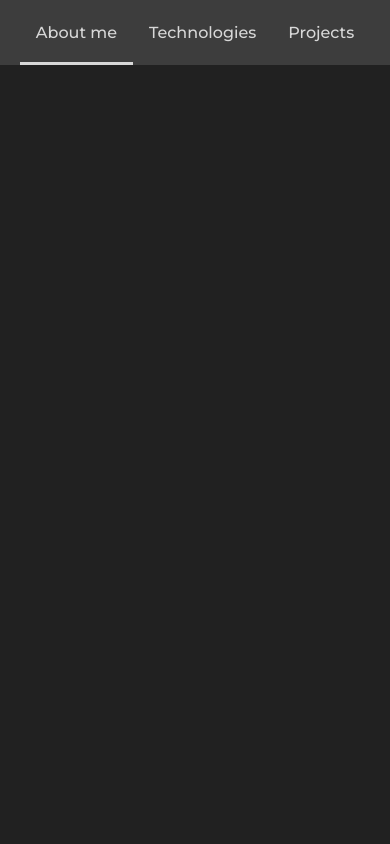
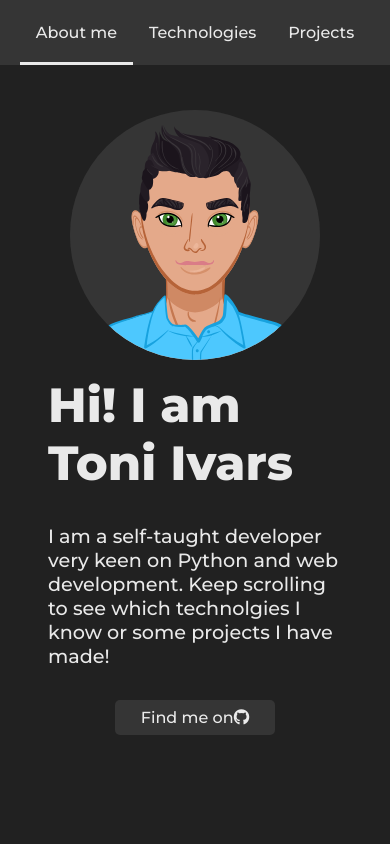
Before and after one commit to ToniIvars/toniivars.github.io, a plain HTML site: page index.html in a window 390 px wide. Shown: the top 844 px of the page. Drawn offline with Linux system fonts and the light colour scheme.

Commit message:
Add the "about me" section and format the code better

```diff
--- a/index.css
+++ b/index.css
@@ -1,7 +1,7 @@
 :root {
-    --nav-bg: rgba(61, 61, 61, 1);
+  --nav-bg: rgba(61, 61, 61, 0.75);
   --sections-bg: rgba(33, 33, 33, 1);
-    --main-fg: rgba(255, 255, 255, 0.8);
+  --main-fg: rgba(255, 255, 255, 0.9);
   --light-fg: rgba(255, 255, 255, 0.2);
 }
 
@@ -11,9 +11,19 @@
   box-sizing: border-box;
 }
 
-html { scroll-behavior: smooth; }
+html {
+  scroll-behavior: smooth;
+}
 
-body { font-family: 'Montserrat', sans-serif; }
+body {
+  font-family: "Montserrat", sans-serif;
+  color: var(--main-fg);
+}
+
+a {
+  text-decoration: none;
+  color: var(--main-fg);
+}
 
 #navbar {
   display: flex;
@@ -23,16 +33,11 @@ body { font-family: 'Montserrat', sans-serif; }
   left: 0;
   width: 100%;
   background-color: var(--nav-bg);
-    backdrop-filter: blur(10px);
 }
 
 .nav-link {
   padding: 1.25rem 1rem;
-    color: var(--main-fg);
-    text-decoration: none;
-    transition:
-        background-color 200ms ease-in-out,
-        border-bottom-color 200ms ease;
+  transition: background-color 200ms ease-in-out, border-bottom-color 200ms ease;
   border-top: 3px solid transparent;
   border-bottom: 3px solid transparent;
 }
@@ -46,13 +51,81 @@ body { font-family: 'Montserrat', sans-serif; }
 }
 
 .section {
-    box-sizing: content-box;
+  padding: 0 3rem;
   background-color: var(--sections-bg);
-    min-height: 100vh;
+  min-height: calc(100vh + 4px);
   width: 100%;
   display: grid;
   place-items: center;
   border-bottom: 4px solid var(--light-fg);
 }
 
-#projects { border: none; }
+h2 {
+  font-size: 3rem;
+  text-align: center;
+}
+
+#projects {
+  border: none;
+}
+
+img {
+  border-radius: 50%;
+  background-color: var(--nav-bg);
+  margin-right: 3rem;
+  height: 300px;
+}
+
+.section-content {
+  max-width: 1000px;
+  display: flex;
+  justify-content: center;
+  align-items: center;
+}
+
+.section-text p {
+  margin: 2rem 0;
+  font-size: 1.2rem;
+}
+
+.section-text h2 {
+  text-align: initial;
+}
+
+#find-me {
+  padding: 0.5rem 0;
+  width: 160px;
+  display: flex;
+  align-items: center;
+  justify-content: center;
+  font-size: 1rem;
+  background-color: var(--nav-bg);
+  border-radius: 5px;
+  transition: background-color 200ms ease-in-out;
+}
+
+#find-me:hover {
+  background-color: var(--light-fg);
+}
+
+#find-me svg {
+  margin-left: 0.5rem;
+  height: 2rem;
+  color: var(--main-fg);
+}
+
+@media (max-width: 895px) {
+  .section-content,
+  .section-text {
+    display: flex;
+    flex-direction: column;
+    justify-content: center;
+    align-items: center;
+  }
+
+  img {
+    height: 250px;
+    margin-right: 0;
+    margin-bottom: 1rem;
+  }
+}
--- a/index.html
+++ b/index.html
@@ -1,19 +1,21 @@
 <!DOCTYPE html>
 <html lang="en">
+
 <head>
-    <meta charset="UTF-8">
-    <meta http-equiv="X-UA-Compatible" content="IE=edge">
-    <meta name="viewport" content="width=device-width, initial-scale=1.0">
+  <meta charset="UTF-8" />
+  <meta name="viewport" content="width=device-width, initial-scale=1.0" />
   <title>Toni Ivars Portfolio</title>
 
-    <link rel="preconnect" href="https://fonts.googleapis.com">
-    <link rel="preconnect" href="https://fonts.gstatic.com" crossorigin>
-    <link href="https://fonts.googleapis.com/css2?family=Montserrat:wght@500;800&display=swap" rel="stylesheet">
+  <link rel="preconnect" href="https://fonts.googleapis.com" />
+  <link rel="preconnect" href="https://fonts.gstatic.com" crossorigin />
+  <link href="https://fonts.googleapis.com/css2?family=Montserrat:wght@500;800&display=swap" rel="stylesheet" />
 
-    <link rel="stylesheet" href="index.css">
+  <link href="index.css" rel="stylesheet" />
+  <script src="index.js" defer></script>
 
-    <script src="index.js" defer></script>
+  <script src="https://kit.fontawesome.com/4e33fdf0b5.js" crossorigin="anonymous"></script>
 </head>
+
 <body>
   <nav id="navbar">
     <a class="nav-link selected" href="#about-me">About me</a>
@@ -22,15 +24,25 @@
   </nav>
 
   <div class="section" id="about-me">
-
+    <div class="section-content">
+      <img src="images/me.svg" alt="Me" />
+      <div class="section-text">
+        <h2>Hi! I am Toni Ivars</h2>
+        <p>
+          I am a self-taught developer very keen on Python and web
+          development. Keep scrolling to see which technolgies I know or some
+          projects I have made!
+        </p>
+        <a href="https://github.com/ToniIvars/" target="_blank" rel="noopener noreferrer" id="find-me">
+          Find me on <i class="fa-brands fa-github"></i>
+        </a>
+      </div>
+    </div>
   </div>
 
-    <div class="section" id="techs">
+  <div class="section" id="techs"></div>
 
-    </div>
+  <div class="section" id="projects"></div>
+</body>
 
-    <div class="section" id="projects">
-
-    </div>
-</body>
 </html>
```
Also changed, not shown: images/me.svg (added). Lines whose indentation alone changed are shown as unchanged.
